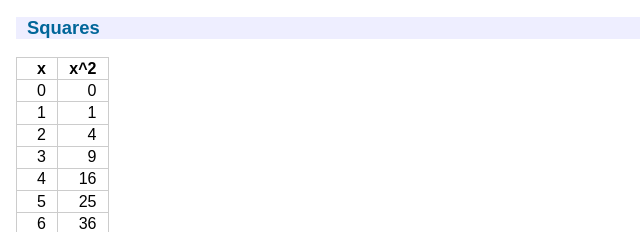
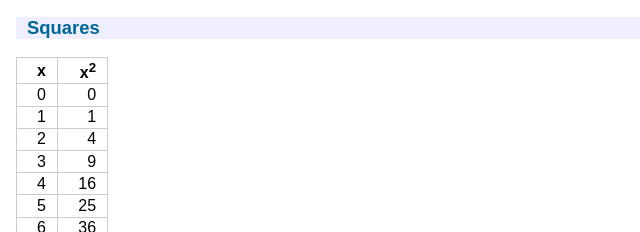
Before and after one commit to srguiwiz/auxiliary-math-notes, a plain HTML site: page index.html in a window 1280 px wide. Shown: the part 188-420 px from the top of the page, 0-640 px from the left. Drawn offline with Linux system fonts and the light colour scheme.

Commit message:
Use <sup> element

```diff
--- a/index.html
+++ b/index.html
@@ -31,7 +31,7 @@ to the work that guy did.</p>
   <tbody>
     <tr>
       <th>x</th>
-      <th>x^2</th>
+      <th>x<sup>2</sup></th>
     </tr>
     <tr>
       <td>0</td>
```
